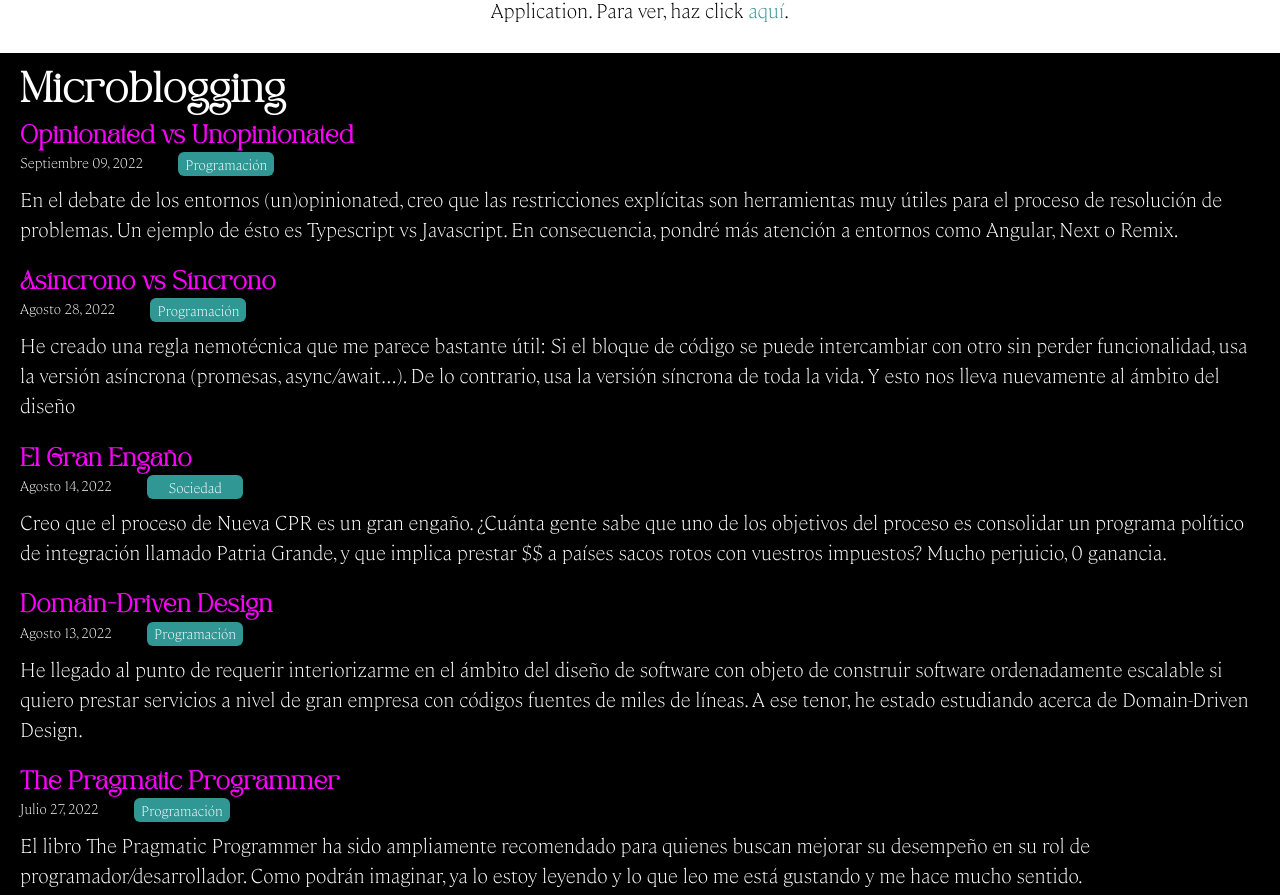
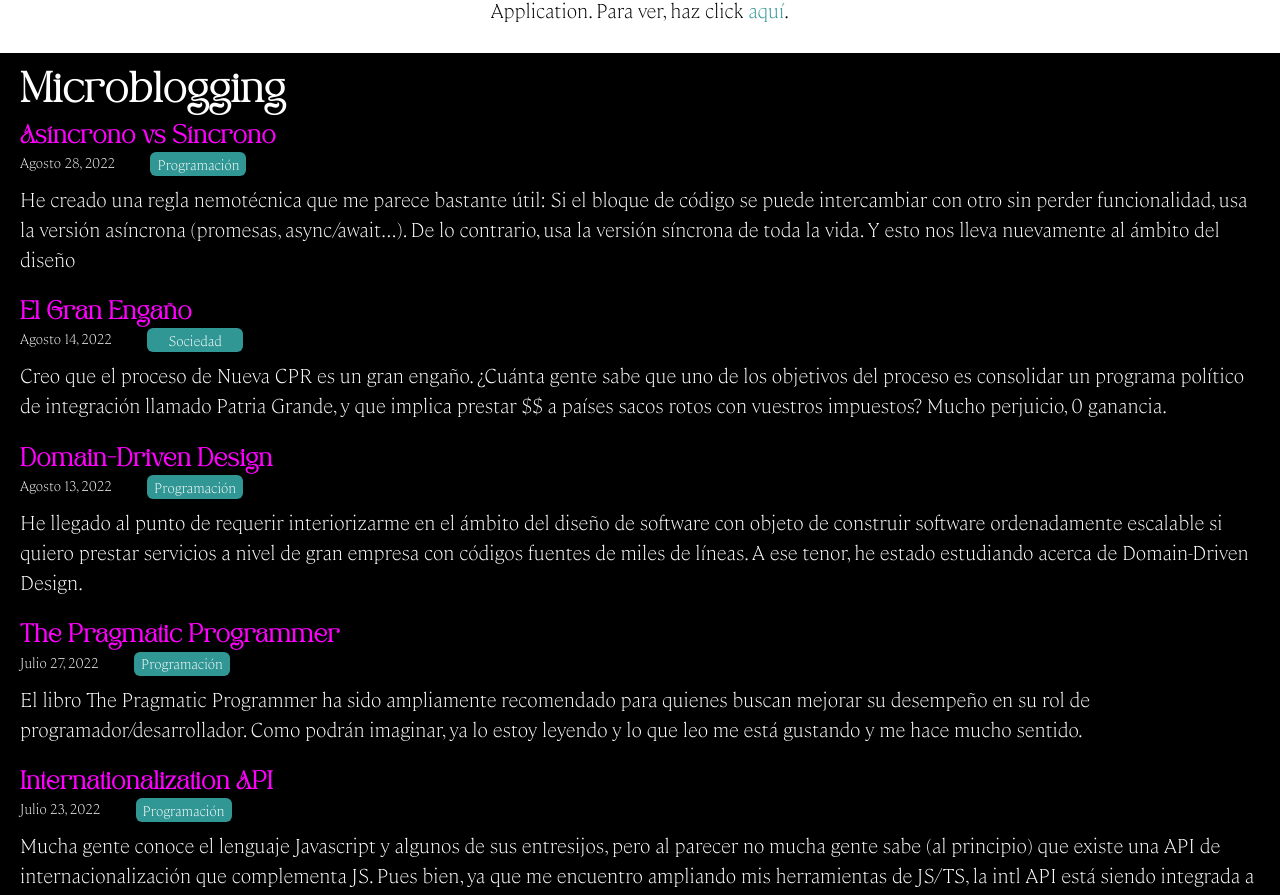
Before and after one commit to gnietto/gnietto.github.io, a React (Vite) app: page / in a window 1280 px wide. Shown: the part 2800-3695 px from the top of the page. Built offline with nearby package versions, Linux system fonts and the light colour scheme.

Commit message:
[contenido] Agrega blogpost 'Opinionated vs Unopinionated'

```diff
--- a/src/posts.ts
+++ b/src/posts.ts
@@ -1,15 +1,4 @@
 const posts = [
-  {
-    key: '0015',
-    titulo: 'Opinionated vs Unopinionated',
-    texto: [
-      'En el debate de los entornos (un)opinionated, creo que las restricciones explícitas son herramientas muy útiles para el proceso de resolución de problemas. Un ejemplo de ésto es Typescript vs Javascript. En consecuencia, pondré más atención a entornos como Angular, Next o Remix.'
-    ],
-    autor: 'Germán',
-    fecha: 'Septiembre 09, 2022',
-    link: '/opinionated-vs-unopinionated',
-    tag: 'Programación'
-  },
   {
     key: '0014',
     titulo: 'Asíncrono vs Síncrono',
```
